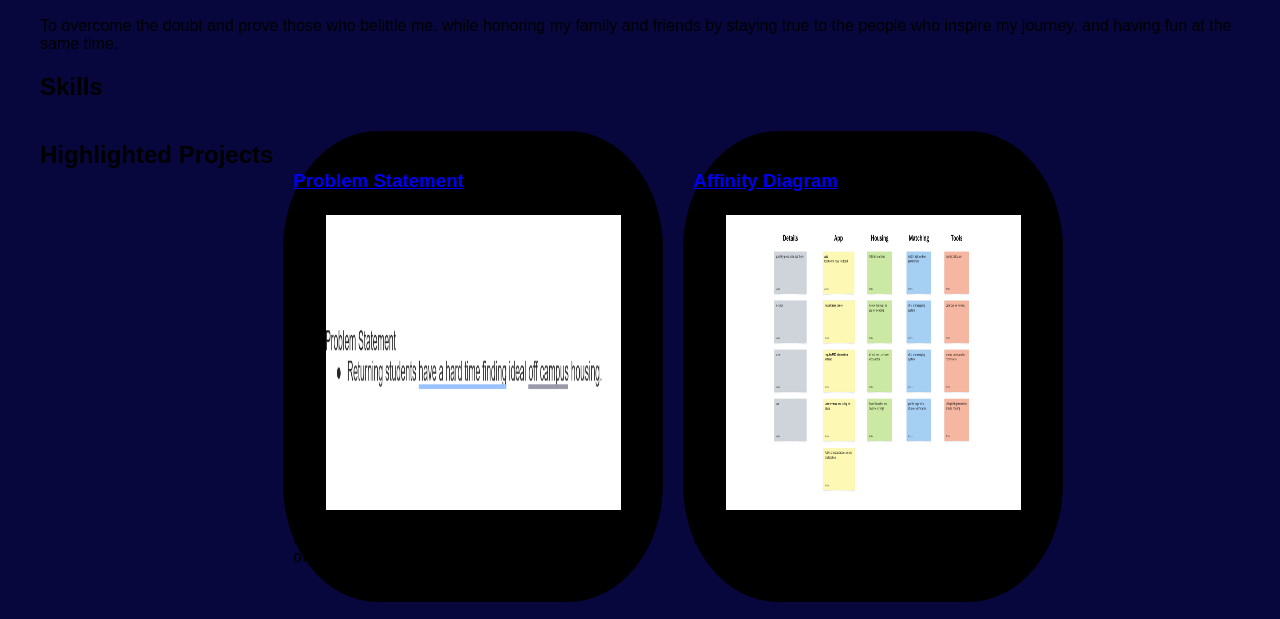
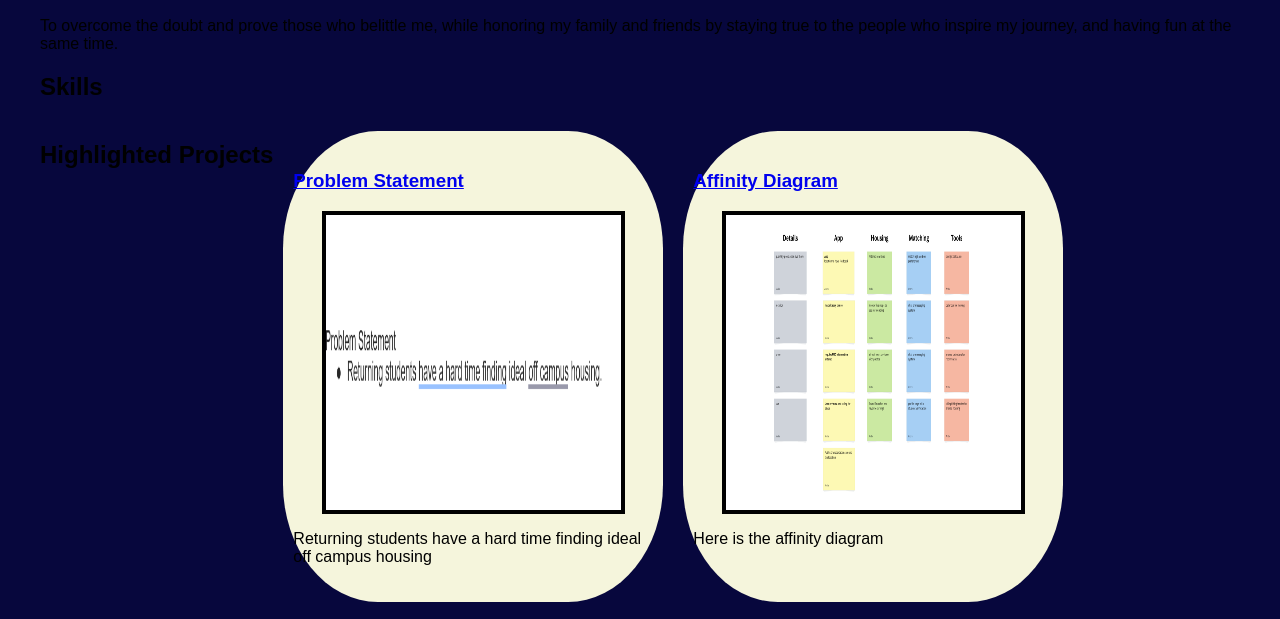
Before and after one commit to AndreNJCSCE190/AndreNJCSCE190.github.io, a plain HTML site: page index.html in a window 1280 px wide. Shown: the part 129-748 px from the top of the page. Drawn offline with Linux system fonts and the light colour scheme.

Commit message:
testing new color

```diff
--- a/styles.css
+++ b/styles.css
@@ -16,7 +16,7 @@ text-align: center;
     width: 30%;
     margin: 10px;
     padding: 20px 10px;
-    background: black; /* pick a color */
+    background: beige; /* pick a color */
     border-radius: 25%;
 }
 
```
